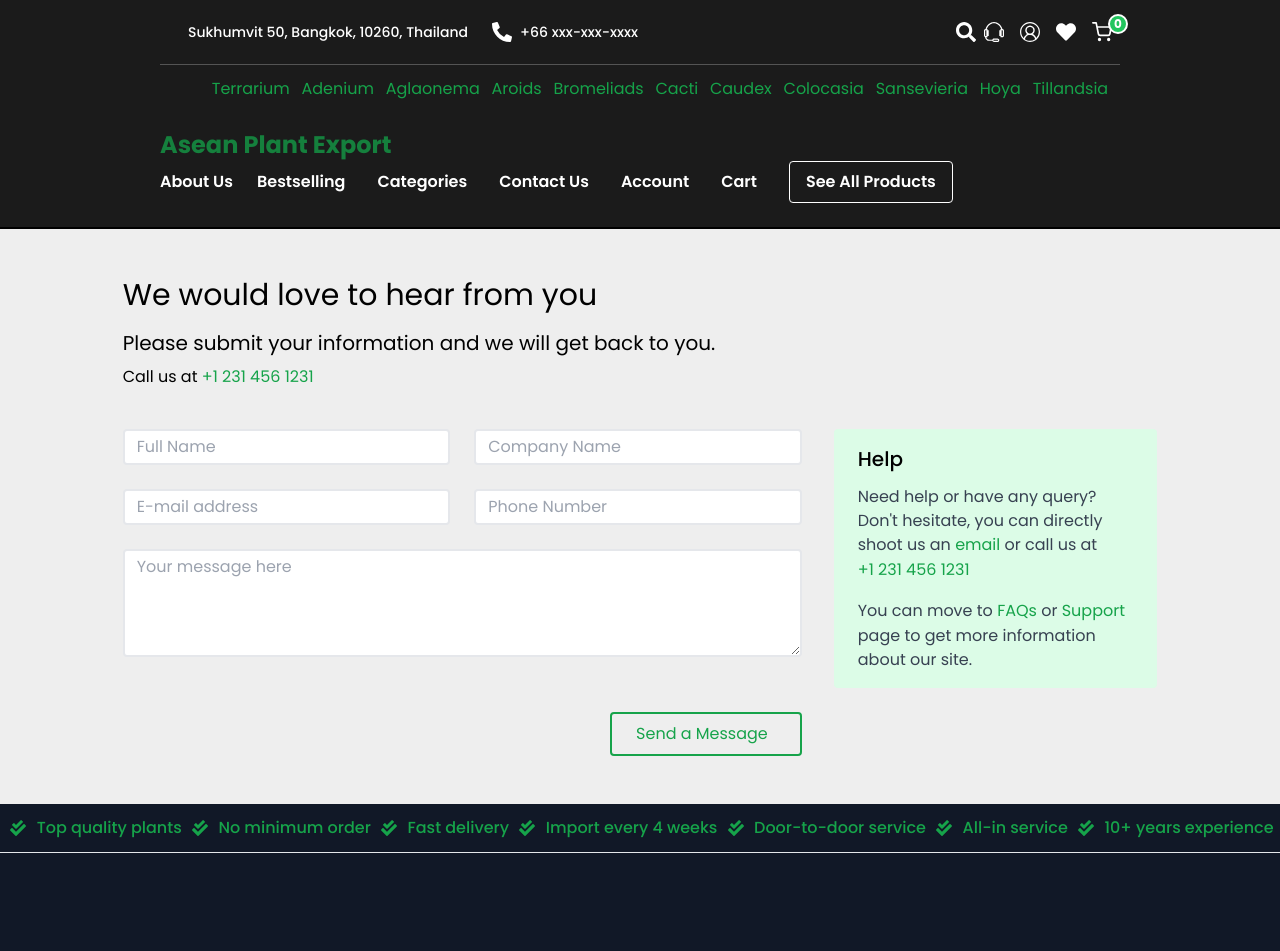
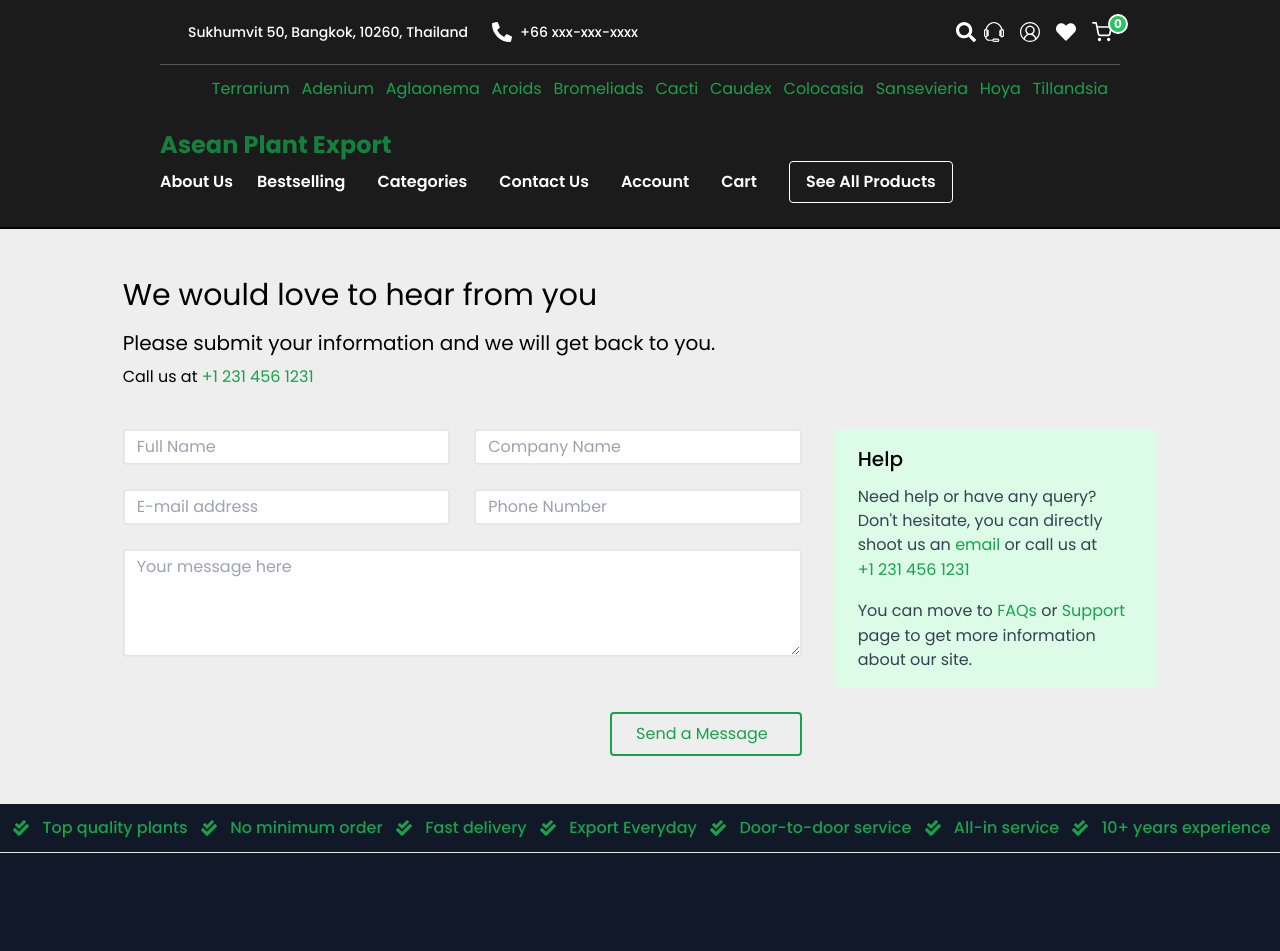
Before and after one commit to krcpr007/aseanplantexport-admin, a Next.js app in the folder ecommerce-front/: page /contact-us in a window 1280 px wide. Shown: the top 951 px of the page. Built offline with nearby package versions, Linux system fonts and the light colour scheme; some icons are missing.

Commit message:
content updated

```diff
--- a/ecommerce-front/landingPageElement/About.js
+++ b/ecommerce-front/landingPageElement/About.js
@@ -7,7 +7,7 @@ function About() {
                 <div className="flex flex-col lg:flex-row lg:-mx-8">
                     <div className="w-full lg:w-1/2 lg:px-8">
                         <h2 className="text-3xl leading-tight font-bold mt-4">Welcome to the Asean Plant Export</h2>
-                        <p className="text-lg mt-4 font-semibold">Excellence in Dentistry in the Heart of NY</p>
+                        <p className="text-lg mt-4 font-semibold">Excellence in nursery in the Heart of Thailand</p>
                         <p className="mt-2 leading-relaxed">At Asean Plant Export, our door-to-door service ensures top-quality rare aroids and exquisite tropical plants for businesses.</p>
                     </div>
 
--- a/ecommerce-front/landingPageElement/Footer.js
+++ b/ecommerce-front/landingPageElement/Footer.js
@@ -8,7 +8,7 @@ function Footer() {
                   <FaCheckDouble className='inline m-1' /> <p>Top quality plants</p>
                   <FaCheckDouble className='inline m-1'/>  <p>No minimum order</p>
                   <FaCheckDouble className='inline m-1'/>  <p>Fast delivery</p>
-                  <FaCheckDouble className='inline m-1'/>  <p>Import every 4 weeks</p>
+                  <FaCheckDouble className='inline m-1'/>  <p>Export Everyday</p>
                   <FaCheckDouble className='inline m-1'/>  <p>Door-to-door service</p>
                   <FaCheckDouble className='inline m-1'/>  <p>All-in service</p>
                   <FaCheckDouble className='inline m-1'/>  <p>10+ years experience</p>
@@ -24,7 +24,7 @@ function Footer() {
                             <div className="w-full">
                                 <div className='relative flex justify-center'>
                                          {/* <p className='block text-sm text-gray-400'>Payment accepted with </p> <GrStripe className='text-xl text-blue-600' /> */}
-                                        <img src="logo-stripe.png" alt="" className='' />
+                                        <img src="/logo-stripe.png" alt="" className='' />
                                 </div>
                             </div>
                         </form>
```
